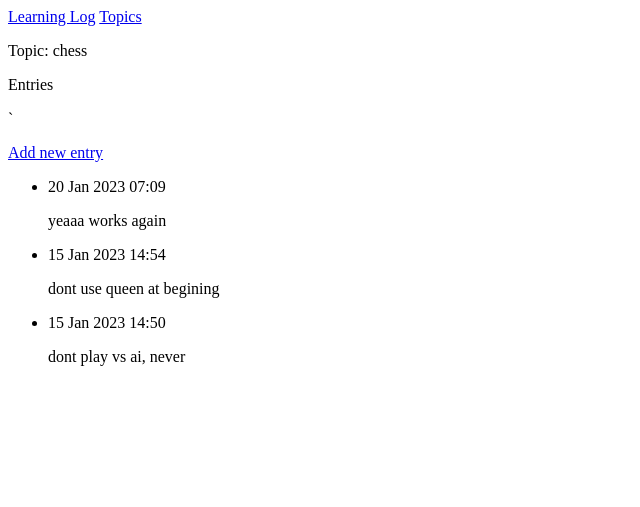
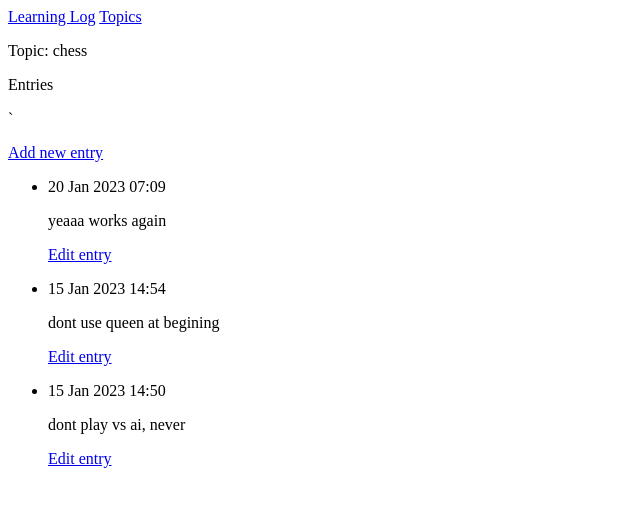
Before and after one commit to wildcard612/django_1st_project, a Django app: a page that uses learning_logs/templates/learning_logs/topic.html in a window 1280 px wide. Shown: the top 507 px of the page, without its empty margins (0-640 px from the left). Run offline with Django 3.2, Linux system fonts and the light colour scheme; data comes from the database, SQL or seed files in the repository; both versions use the stored data as it was after the commit.

Commit message:
added entries editing

```diff
--- a/learning_logs/templates/learning_logs/topic.html
+++ b/learning_logs/templates/learning_logs/topic.html
@@ -13,6 +13,9 @@
       <li>
           <p>{{ entry.date_added|date:'d M Y H:i' }}</p>
           <p>{{ entry.text|linebreaks }}</p>
+          <p>
+              <a href="{% url 'learning_logs:edit_entry' entry.id %}">Edit entry</a>
+          </p>
       </li>
       {% empty %}
       <li>No entries right now</li>
--- a/learning_logs/urls.py
+++ b/learning_logs/urls.py
@@ -14,4 +14,6 @@ urlpatterns = [
     path('new_topic/', views.new_topic, name='new_topic'),
     #wesite for adding new entries
     path('new_entry/<int:topic_id>)/', views.new_entry, name='new_entry'),
+    #website for editing entries
+    path('edit_entry/<int:entry_id>)/', views.edit_entry, name='edit_entry'),
 ]
--- a/learning_logs/views.py
+++ b/learning_logs/views.py
@@ -1,6 +1,6 @@
 from django.shortcuts import render, redirect
 
-from .models import Topic
+from .models import Topic, Entry
 from .forms import TopicForm, EntryForm
 
 def index(request):
@@ -50,3 +50,18 @@ def new_entry(request, topic_id):
 
     context = {'topic': topic, 'form': form}
     return render(request, 'learning_logs/new_entry.html',context)
+
+def edit_entry(request, entry_id):
+    entry = Entry.objects.get(id=entry_id)
+    topic = entry.topic
+
+    if request.method != 'POST':
+        form = EntryForm(instance=entry)
+    else:
+        form = EntryForm(instance=entry, data=request.POST)
+        if form.is_valid():
+            form.save()
+            return redirect('learning_logs:topic', topic_id=topic.id)
+
+    context = {'entry': entry, "topic": topic, 'form': form}
+    return render(request, 'learning_logs/edit_entry.html', context)
```
Also changed, not shown: learning_logs/templates/learning_logs/edit_entry.html (added, +15 -0 lines), db.sqlite3.
